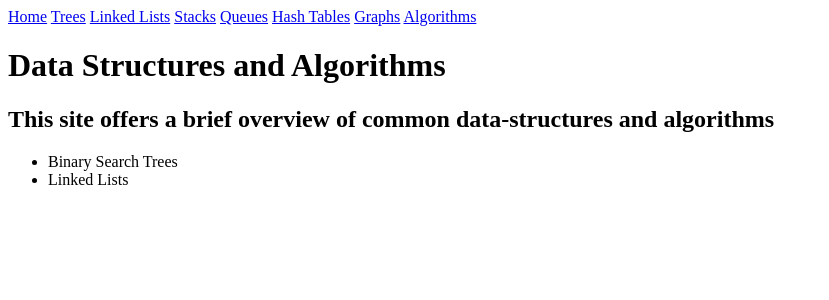
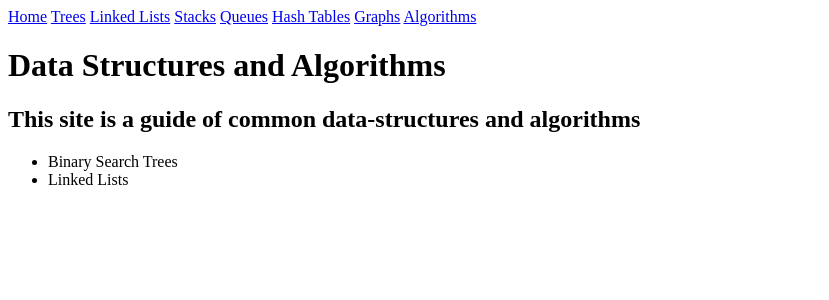
Before and after one commit to ElDuke717/algo-problems, a SvelteKit app: page / in a window 1280 px wide. Shown: the top 300 px of the page, without its empty margins (0-829 px from the left). Built offline with nearby package versions, Linux system fonts and the light colour scheme.

Commit message:
add some text changes

```diff
--- a/package.json
+++ b/package.json
@@ -15,6 +15,7 @@
 		"eslint": "^8.28.0",
 		"eslint-config-prettier": "^8.5.0",
 		"eslint-plugin-svelte": "^2.30.0",
+		"mdsvex": "^0.11.0",
 		"prettier": "^2.8.0",
 		"prettier-plugin-svelte": "^2.10.1",
 		"svelte": "^4.0.0",
--- a/src/routes/+page.svelte
+++ b/src/routes/+page.svelte
@@ -10,7 +10,7 @@
   </nav>
 
 <h1>Data Structures and Algorithms</h1>
-<h2>This site offers a brief overview of common data-structures and algorithms</h2>
+<h2>This site is a guide of common data-structures and algorithms</h2>
 <ul>
     <li>Binary Search Trees</li>
     <li>Linked Lists</li>
```
Also changed, not shown: 2 other files (tests, documents, lock files or other folders).
